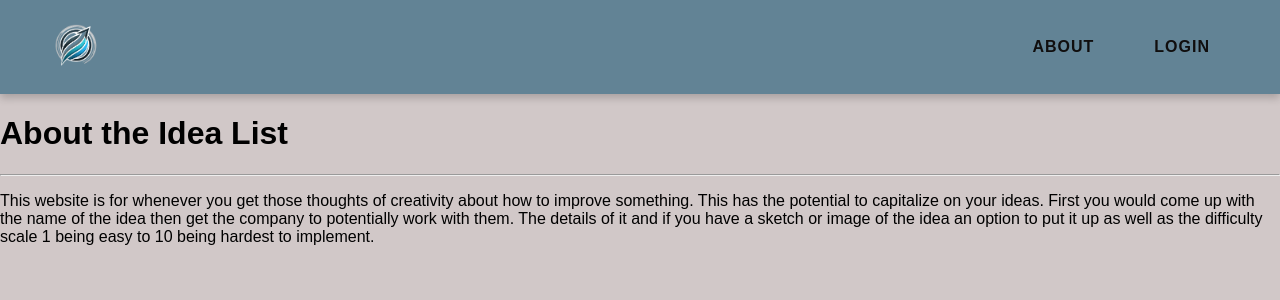
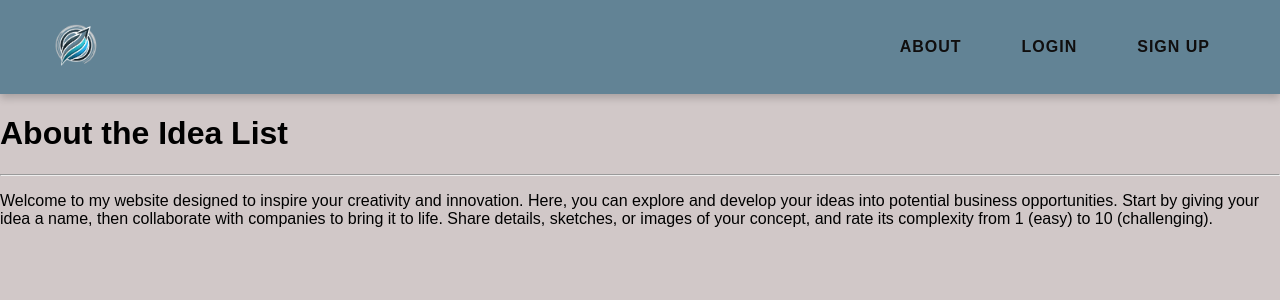
Before and after one commit to kolaster123/NextStep, a Django app: page /about/ in a window 1280 px wide. Shown: the top 300 px of the page. Run offline with Django 5.2, Linux system fonts and the light colour scheme.

Commit message:
setup sign up function

```diff
--- a/main_app/templates/about.html
+++ b/main_app/templates/about.html
@@ -13,10 +13,10 @@
     <h1>About the Idea List</h1>
     <hr />
     <p class="page-content">
-     This website is for whenever you get those thoughts of creativity about how to improve something.
-     This has the potential to capitalize on your ideas.
-     First you would come up with the name of the idea then get the company to potentially work with them.
-    The details of it and if you have a sketch or image of the idea an option to put it up as well as the difficulty scale 1 being easy to 10 being hardest to implement.
+      Welcome to my website designed to inspire your creativity and innovation.
+      Here, you can explore and develop your ideas into potential business opportunities.
+      Start by giving your idea a name, then collaborate with companies to bring it to life.
+      Share details, sketches, or images of your concept, and rate its complexity from 1 (easy) to 10 (challenging).
     </p>
     {% endblock %}
   </body>
--- a/main_app/templates/base.html
+++ b/main_app/templates/base.html
@@ -35,6 +35,7 @@
               {% else %}
               <li><a href="{% url 'about' %}">About</a></li>
               <li><a href="{% url 'home' %}">Login</a></li>
+              <li><a href="{% url 'register' %}">Sign Up</a></li>
               {% endif %}
             </ul>
           </div>
--- a/main_app/urls.py
+++ b/main_app/urls.py
@@ -10,5 +10,6 @@ urlpatterns = [
     path('ideas/<int:idea_id>/', views.idea_detail, name='idea-detail'),
     path('ideas/create/', views.IdeaCreate.as_view(), name='idea-create'),
     path('ideas/<int:pk>/update/', views.IdeaUpdate.as_view(), name='idea-update'),
-    path('ideas/<int:pk>/delete/', views.IdeaDelete.as_view(), name='idea-delete')
+    path('ideas/<int:pk>/delete/', views.IdeaDelete.as_view(), name='idea-delete'),
+    path('register/', views.register_view, name="register"),
 ]+ static(settings.MEDIA_URL, document_root=settings.MEDIA_ROOT)
--- a/main_app/views.py
+++ b/main_app/views.py
@@ -1,6 +1,7 @@
-from django.shortcuts import render
+from django.shortcuts import render, redirect
 from django.views.generic.edit import CreateView, UpdateView, DeleteView
 from django.contrib.auth.views import LoginView
+from django.contrib.auth.forms import UserCreationForm
 from .models import Idea
 
 class Home(LoginView):
@@ -17,6 +18,16 @@ def idea_detail(request, idea_id):
     idea = Idea.objects.get( id=idea_id)
     return render(request,'ideas/detail.html', {'idea':idea})
 
+def register_view(request):
+  if request.method == "POST":
+    form = UserCreationForm(request.POST)
+    if form.is_valid():
+      form.save()
+      return redirect("home")
+  else:
+    form = UserCreationForm()
+  return render(request, "users/register.html", {"form": form})
+
 class IdeaCreate(CreateView, ):
   model = Idea
   fields = '__all__'
```
Also changed, not shown: main_app/templates/main_app/idea_confirm_delete.html (+5 -3 lines), main_app/templates/users/register.html (added, +14 -0 lines), main_app/models.py (line endings or trailing spaces), main_app/static/css/ideas/idea-detail.css (line endings or trailing spaces), main_app/static/css/ideas/idea-index.css (line endings or trailing spaces), media/bgremove.png (added), media/icon32x.png (added), media/icon32x_1.png (added), media/icon32x_BrQQSZM.png (added), media/logo-ms-social.png (added), media/logo-ms-social_ZIVF6DT.png (added), media/logo.png (added).
